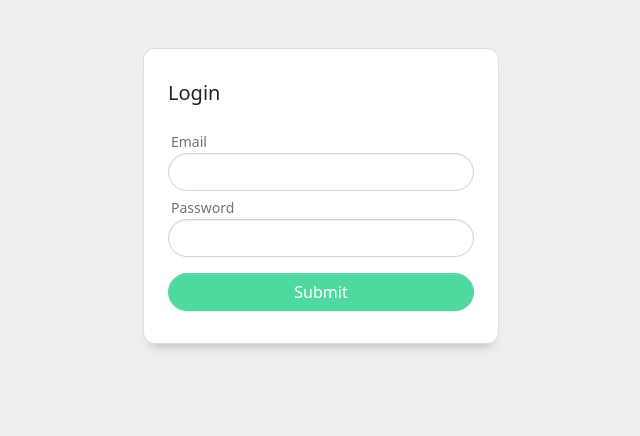
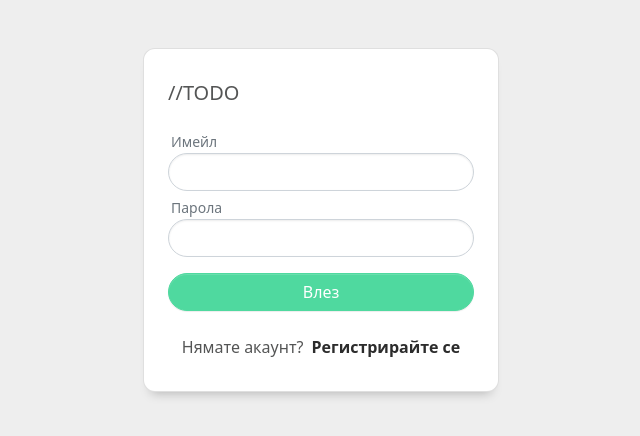
Before and after one commit to AlexanderPPetrov/react-2023-spa-master, a React (Create React App) app: page /login in a window 1280 px wide. Shown: the top 436 px of the page, without its empty margins (319-959 px from the left). Built offline with nearby package versions, Linux system fonts and the light colour scheme.

Commit message:
login page improvements

```diff
--- a/src/components/LoginForm.js
+++ b/src/components/LoginForm.js
@@ -3,15 +3,24 @@ import * as Yup from 'yup';
 import { Button } from 'react-bootstrap';
 import { useUserContext } from "../context/UserContext"
 import { useNavigate } from 'react-router-dom';
+import { useTranslation } from 'react-i18next';
+
 
 function LoginForm() {
 
     const navigate = useNavigate();
     const { setCurrentUser } = useUserContext();
+    const { t } = useTranslation();
 
     const validationSchema = Yup.object().shape({
-        email: Yup.string().email('Invalid email address').required('Email is required'),
-        password: Yup.string().min(6, 'Password must be at least 6 characters').required('Password is required'),
+        email: Yup
+        .string()
+        .email(t('loginPage.emailValidation'))
+        .required(t('loginPage.emailValidation')),
+        password: Yup
+        .string()
+        .min(6, t('loginPage.passwordValidation'))
+        .required(t('loginPage.passwordValidation')),
       });
 
     return <Formik
@@ -24,28 +33,27 @@ function LoginForm() {
     }}
   >
     {({ errors, touched }) => (
-      <div className="card">
-      <div className="card-body">
-        <h5 className="card-title">Login</h5>
         <Form>
             <div className="form-group">
-            <label htmlFor="email">Email</label>
+            <label htmlFor="email">
+              {t('loginPage.email')}
+            </label>
             <Field name="email" type="email" className={`form-control ${errors.email && touched.email ? 'is-invalid' : ''}`} />
             {errors.email && touched.email ? <div className="invalid-feedback">{errors.email}</div> : null}
             </div>
             <div className="form-group">
-            <label htmlFor="password">Password</label>
+            <label htmlFor="password">
+              {t('loginPage.password')}
+            </label>
             <Field name="password" type="password" className={`form-control ${errors.password && touched.password ? 'is-invalid' : ''}`} />
             {errors.password && touched.password ? <div className="invalid-feedback">{errors.password}</div> : null}
             </div>
             <div className="d-grid gap-2">
-              <Button className="mt-3 text-white" type="submit" variant="primary">Submit</Button>
+              <Button className="mt-3 text-white" type="submit" variant="primary">
+              {t('loginPage.login')}
+              </Button>
             </div>
         </Form>
-        </div>
-    </div>
-
-
     )}
   </Formik>
 }
--- a/src/locales/bg.js
+++ b/src/locales/bg.js
@@ -5,6 +5,15 @@ const bg = {
         users: 'Потребители',
         weather: 'Време',
         booking: 'Резервация',
+      },
+      loginPage: {
+        email: "Имейл",
+        emailValidation: "Моля въведете валиден имейл",
+        password: "Парола",
+        passwordValidation: "Паролата трябва да е минимум 6 символа",
+        login: 'Влез',
+        signUpText: "Нямате акаунт?",
+        signUpButton: "Регистрирайте се",
       }
     },
 };
--- a/src/locales/en.js
+++ b/src/locales/en.js
@@ -6,6 +6,15 @@ const en = {
         weather: 'Weather',
         booking: 'Booking',
       },
+      loginPage: {
+        email: "Email",
+        emailValidation: "Please enter a valid email",
+        password: "Password",
+        passwordValidation: "Your password should be atleast 6 characters",
+        login: 'Login',
+        signUpText: "Don't have an account?",
+        signUpButton: "Sign up for free",
+      }
     },
 };
 export default en;
--- a/src/pages/LoginPage.js
+++ b/src/pages/LoginPage.js
@@ -1,11 +1,29 @@
 import LoginForm from "../components/LoginForm"
+import { useTranslation } from "react-i18next";
+function LoginPage() {
 
-function LoginPage() {
+    const { t } = useTranslation()
 
     return <div className="container">
     <div className="row mt-5">
         <div className="col-md-4 offset-md-4">
-            <LoginForm/>
+            <div className="card">
+                <div className="card-body">
+                    <h5 className="card-title">
+                    //TODO
+                    </h5>
+                    <LoginForm/>
+                    <div className="d-flex align-items-center justify-content-center mt-4">
+                        <span className="mx-1">
+                            {t('loginPage.signUpText')}
+                        </span>
+                        <a href="#" className="mx-1">
+                            {t('loginPage.signUpButton')}
+                        </a>
+                    </div>
+                </div>
+            </div>
+
         </div>
     </div>
 </div>
--- a/src/scss/styles.scss
+++ b/src/scss/styles.scss
@@ -12,6 +12,7 @@
 );
 
 $body-bg: #eeeeee;
+$body-color: #545555;
 
 $theme-colors: map-merge($theme-colors, $custom-theme);
 $enable-shadows: true;
@@ -36,6 +37,15 @@ $navbar-padding-y: 0;
 $nav-link-padding-y: 1rem;
 $navbar-nav-link-padding-x: 1rem;
 
+
+// Links
+$link-color: rgb(44, 44, 44);
+$link-decoration: none;
+$link-hover-color:  rgb(77, 77, 77);
+a {
+    font-weight: bold;
+}
+
 /* import bootstrap to set changes */
 @import "~bootstrap/scss/bootstrap";
 @import "./components/booking";
```
